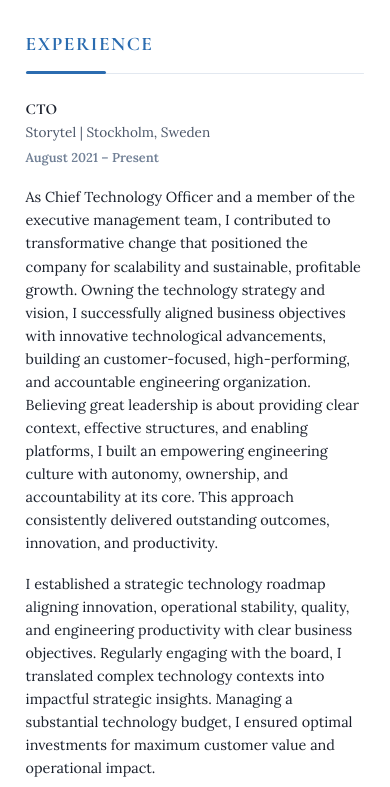
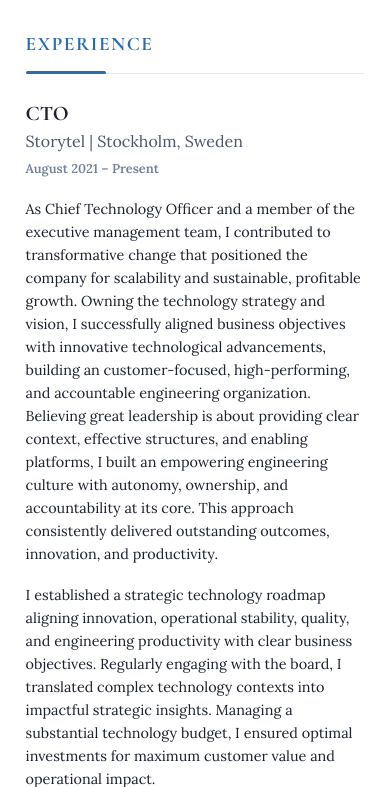
Before and after one commit to markpasternak/markpasternak.github.io, a plain HTML site: page index.html in a window 390 px wide. Shown: the part 2707-3494 px from the top of the page. Drawn offline with nearby package versions, Linux system fonts and the light colour scheme.

Commit message:
Improve font sizes on mobile for experience headings

```diff
--- a/styles.css
+++ b/styles.css
@@ -1013,11 +1013,11 @@ body, .cv-navbar, .cv-container, .cv-container__left-column, .cv-container__righ
     }
 
     .experience-entry h4 {
-      font-size: 0.95rem;
+      font-size: 1.3rem;
     }
 
     .experience-entry .company-location {
-      font-size: 0.85rem;
+      font-size: 1rem;
     }
 
     .recommendation-item .ref-author {
```
